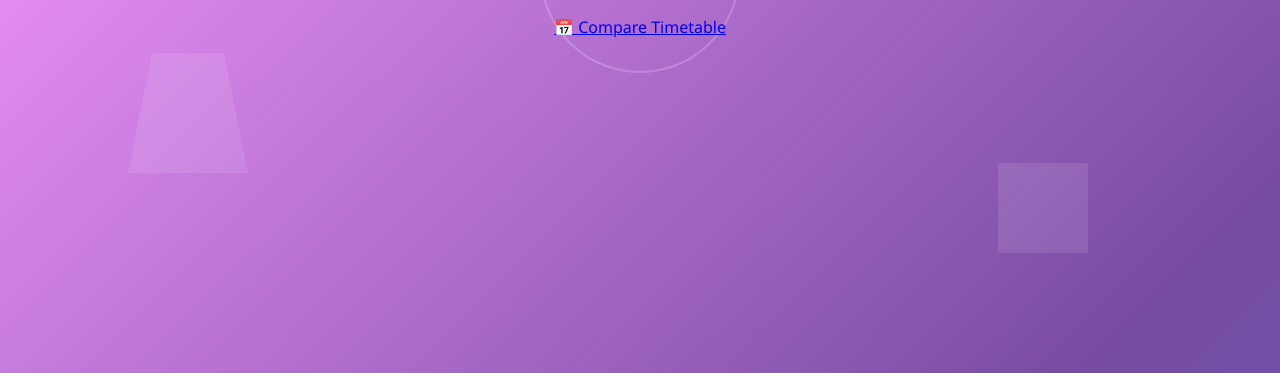
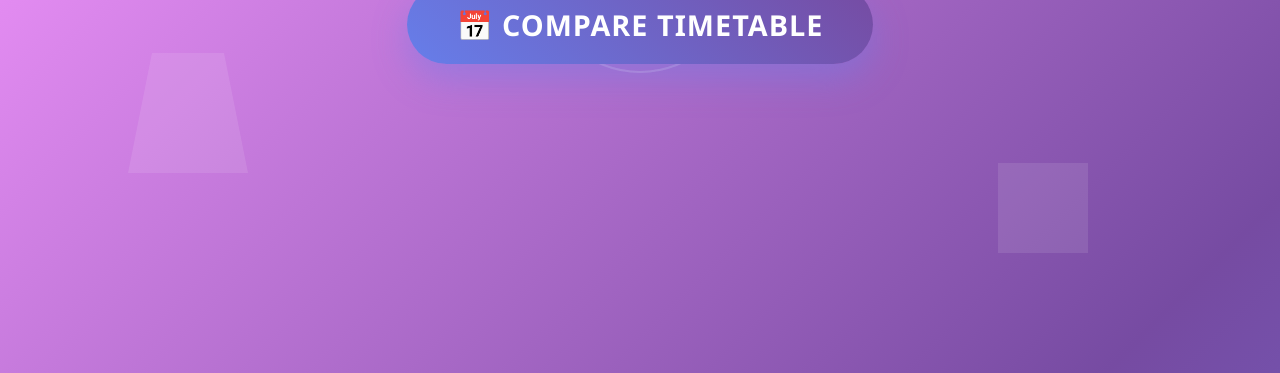
Before and after one commit to SameerKumar24042004/Time-table-comparision-tool-VSLOT, a plain HTML site: page index.html in a window 1280 px wide. Shown: the part 427-800 px from the top of the page. Drawn offline with Linux system fonts and the light colour scheme.

Commit message:
Update index.html

```diff
--- a/index.html
+++ b/index.html
@@ -277,7 +277,7 @@
     <!-- Main content -->
     <div class="container">
         <h1 class="title">VSLOT</h1>
-        <a href=class="redirect-btn" href="Timetable.html">
+        <a href="Timetable.html" class="timetable-btn">
             📅 Compare Timetable
         </a>
     </div>
```
